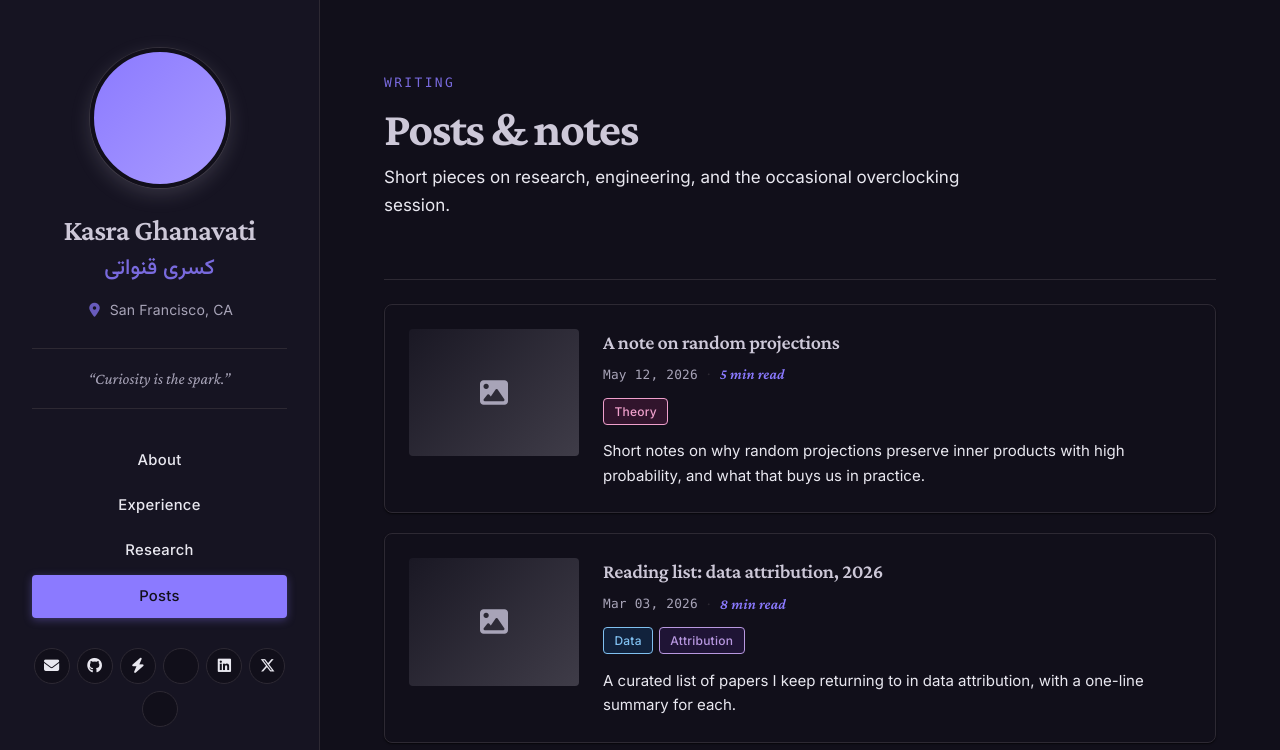
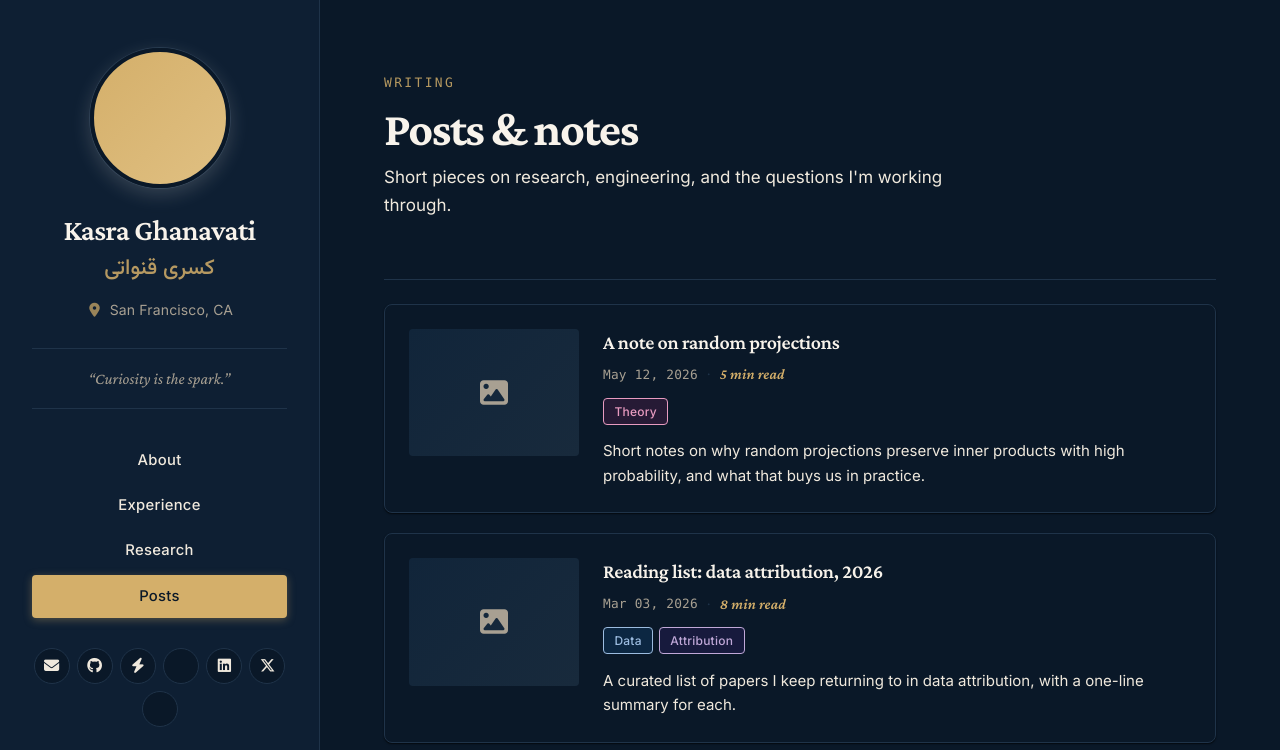
Before and after one commit to Evasion-OC/Evasion-OC.github.io, a plain HTML site: page posts.html in a window 1280 px wide. Both pictures are taken after a click on the button "Toggle dark mode". Shown: the top 750 px of the page. Drawn offline with nearby package versions, Linux system fonts and the light colour scheme; some icons are missing.

Commit message:
Switch dark mode to cream-on-deep-blue editorial; scrub all HWBOT/overclocking mentions from public site (sidebar icon stays)

```diff
--- a/assets/css/style.css
+++ b/assets/css/style.css
@@ -54,40 +54,42 @@
   --transition-slow: 0.4s cubic-bezier(0.4, 0, 0.2, 1);
 }
 
-/* ===== Dark mode (pbb.sh-inspired) ===== */
+/* ===== Dark mode (cream-on-deep-blue editorial) =====
+   Inverts the day relationship: day = blue ink on cream paper,
+   night = cream text on deep-blue paper, with a warm gold accent. */
 :root[data-theme="dark"] {
-  --color-primary: #8b7aff;
-  --color-primary-hover: #a99bff;
-  --color-primary-soft: #2a2348;
-  --color-accent: #b898e0;
+  --color-primary: #d4af6a;
+  --color-primary-hover: #e0c082;
+  --color-primary-soft: #2a2418;
+  --color-accent: #d4af6a;
 
-  --color-text: #e9e8f0;
-  --color-heading: #cdc8d8;
-  --color-muted: #a8a4b8;
+  --color-text: #f0e9dd;
+  --color-heading: #f8f3eb;
+  --color-muted: #a8a092;
   --color-link: var(--color-primary);
 
-  --color-bg: #110f1a;
-  --color-bg-soft: #1a1824;
-  --color-sidebar-bg: #161422;
-  --color-border: #2d2933;
-  --color-border-soft: #3f3c48;
+  --color-bg: #0a1828;
+  --color-bg-soft: #11253a;
+  --color-sidebar-bg: #0e1f33;
+  --color-border: #1f3349;
+  --color-border-soft: #182a3c;
 
-  /* Dark tag palette: lighter desaturated foregrounds, low-alpha backgrounds */
-  --tag-magenta: #f0a0cc;     --tag-magenta-bg: rgba(235, 47, 150, 0.15);
-  --tag-red: #f0a0a0;         --tag-red-bg: rgba(245, 34, 45, 0.15);
-  --tag-volcano: #f0a888;     --tag-volcano-bg: rgba(250, 84, 28, 0.15);
-  --tag-orange: #f0b878;      --tag-orange-bg: rgba(250, 140, 22, 0.15);
-  --tag-gold: #f0c868;        --tag-gold-bg: rgba(250, 173, 20, 0.15);
-  --tag-lime: #c0e070;        --tag-lime-bg: rgba(160, 217, 17, 0.15);
-  --tag-green: #88d088;       --tag-green-bg: rgba(82, 196, 26, 0.15);
-  --tag-cyan: #70d0d0;        --tag-cyan-bg: rgba(19, 194, 194, 0.15);
-  --tag-blue: #80c0f0;        --tag-blue-bg: rgba(24, 144, 255, 0.15);
-  --tag-geekblue: #a0a8f0;    --tag-geekblue-bg: rgba(47, 84, 235, 0.15);
-  --tag-purple: #b898e0;      --tag-purple-bg: rgba(114, 46, 209, 0.15);
+  /* Warm-tinted dark tags */
+  --tag-magenta: #e89bc0;     --tag-magenta-bg: rgba(235, 47, 150, 0.12);
+  --tag-red: #e09898;         --tag-red-bg: rgba(245, 34, 45, 0.12);
+  --tag-volcano: #e0a888;     --tag-volcano-bg: rgba(250, 84, 28, 0.12);
+  --tag-orange: #e0b078;      --tag-orange-bg: rgba(250, 140, 22, 0.12);
+  --tag-gold: #d4af6a;        --tag-gold-bg: rgba(250, 173, 20, 0.12);
+  --tag-lime: #c0d488;        --tag-lime-bg: rgba(160, 217, 17, 0.12);
+  --tag-green: #88c898;       --tag-green-bg: rgba(82, 196, 26, 0.12);
+  --tag-cyan: #88c8c8;        --tag-cyan-bg: rgba(19, 194, 194, 0.12);
+  --tag-blue: #9cbce0;        --tag-blue-bg: rgba(24, 144, 255, 0.12);
+  --tag-geekblue: #a8b0e0;    --tag-geekblue-bg: rgba(47, 84, 235, 0.12);
+  --tag-purple: #c0a8d8;      --tag-purple-bg: rgba(114, 46, 209, 0.12);
 
-  --shadow-card: 0 1px 2px rgba(0, 0, 0, 0.4),
+  --shadow-card: 0 1px 2px rgba(0, 0, 0, 0.45),
                  0 1px 1px rgba(0, 0, 0, 0.3);
-  --shadow-card-hover: 0 12px 32px rgba(0, 0, 0, 0.55),
+  --shadow-card-hover: 0 12px 32px rgba(0, 0, 0, 0.6),
                        0 4px 8px rgba(0, 0, 0, 0.4);
 }
 
--- a/posts.html
+++ b/posts.html
@@ -60,7 +60,7 @@
         <p class="eyebrow">Writing</p>
         <h1 class="hero-name">Posts &amp; notes</h1>
         <p class="hero-tagline">
-          Short pieces on research, engineering, and the occasional overclocking session.
+          Short pieces on research, engineering, and the questions I'm working through.
         </p>
       </section>
 
@@ -95,10 +95,10 @@
             <div class="card-image placeholder-img"><i class="fas fa-image"></i></div>
           </div>
           <div class="content-col">
-            <h3 class="card-title"><a href="#">Tuning Samsung B-die to 4400 CL15</a></h3>
-            <p class="info-line"><span class="pub-date">Feb 18, 2026</span><span class="divider">&middot;</span><span class="pub-venue">12 min read</span></p>
-            <div class="card-tags"><span class="filter-tag tag-orange">Hardware</span></div>
-            <p class="excerpt">A practical guide: identifying B-die kits, sweeping voltage / tRFC / tRRDs, and how I validated stability.</p>
+            <h3 class="card-title"><a href="#">Notes on [paper title]</a></h3>
+            <p class="info-line"><span class="pub-date">Feb 18, 2026</span><span class="divider">&middot;</span><span class="pub-venue">10 min read</span></p>
+            <div class="card-tags"><span class="filter-tag tag-magenta">Theory</span></div>
+            <p class="excerpt">Working through [topic] — a short summary of the key ideas plus my notes on the proofs.</p>
           </div>
         </article>
 
```
Also changed, not shown: index.html (+5 -38 lines), now.html (+2 -2 lines), photos.html (+1 -1 lines), assets/img/og-image.svg.
